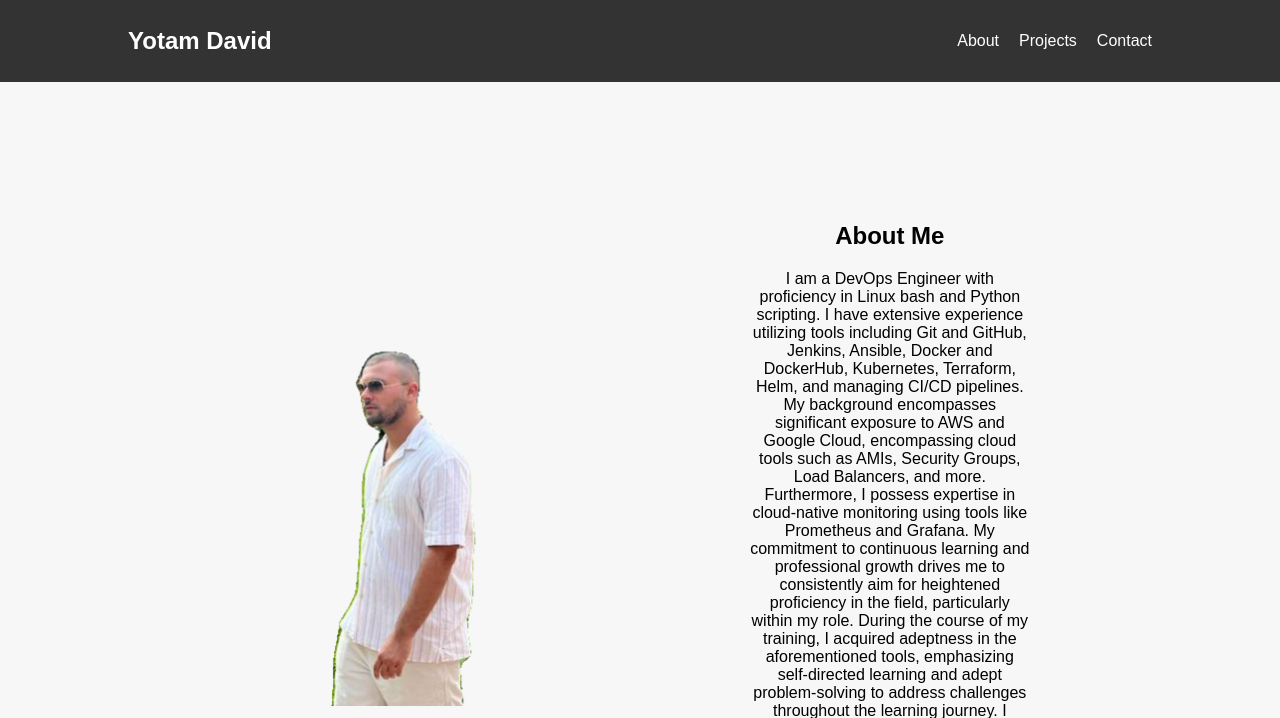
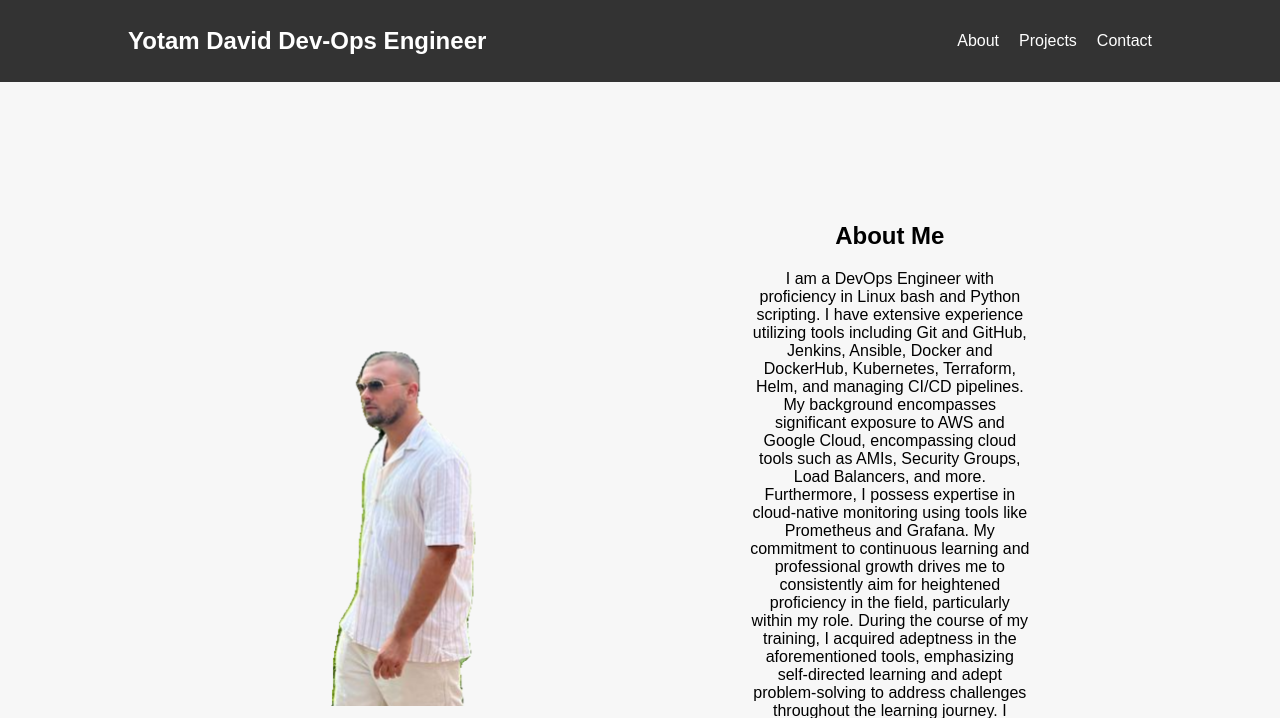
Before and after one commit to yotamdavid/profile_wabsite, a Flask app: page / in a window 1280 px wide. Shown: the top 718 px of the page. Run offline with Flask 2, Linux system fonts and the light colour scheme.

Commit message:
Update index.html

```diff
--- a/web_project/templates/index.html
+++ b/web_project/templates/index.html
@@ -11,7 +11,7 @@
     <header>
         <nav>
             <div class="logo">
-                <h1>Yotam David</h1>
+                <h1>Yotam David Dev-Ops Engineer</h1>
             </div>
             <ul class="nav-links">
                 <li><a href="#about">About</a></li>
```
